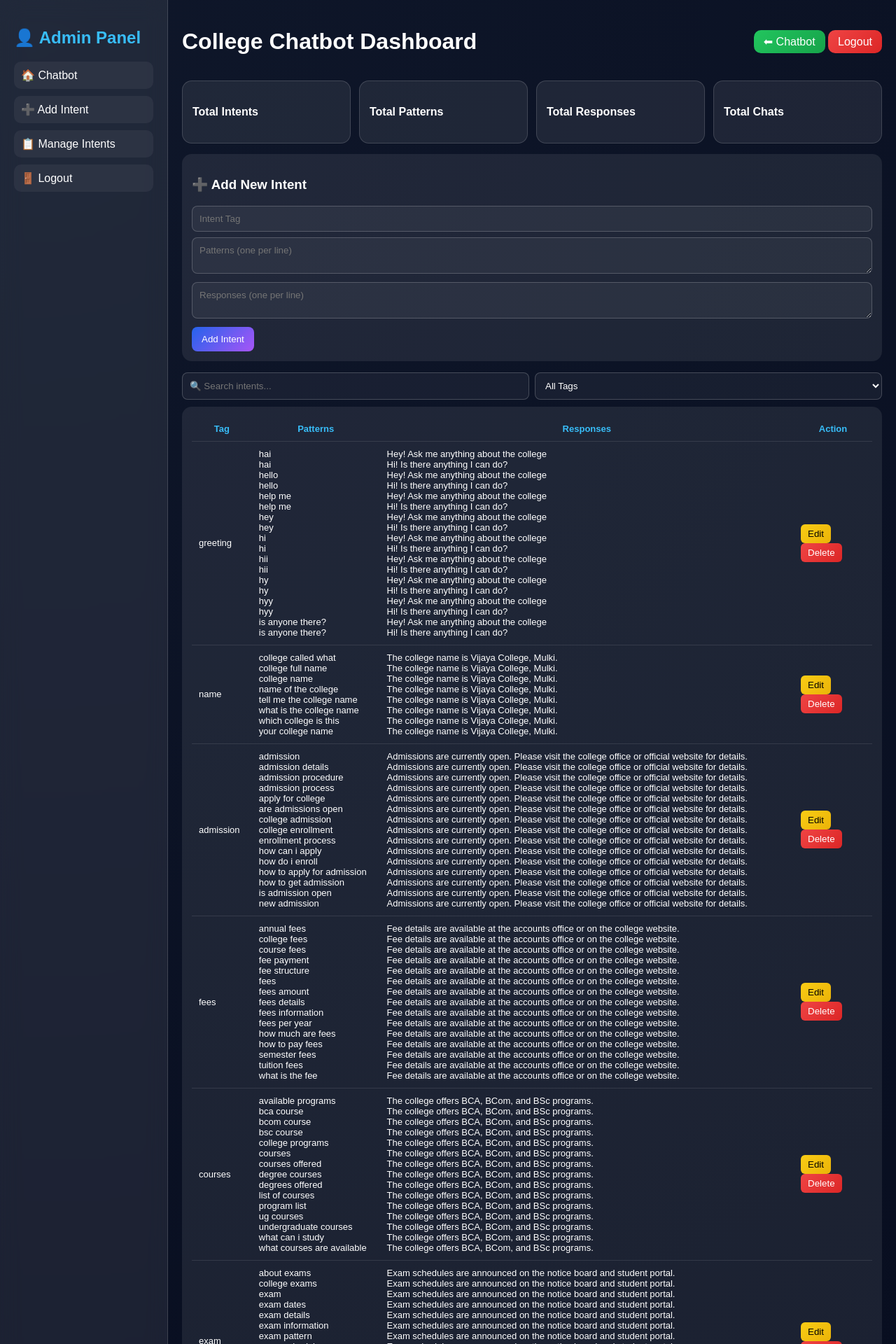
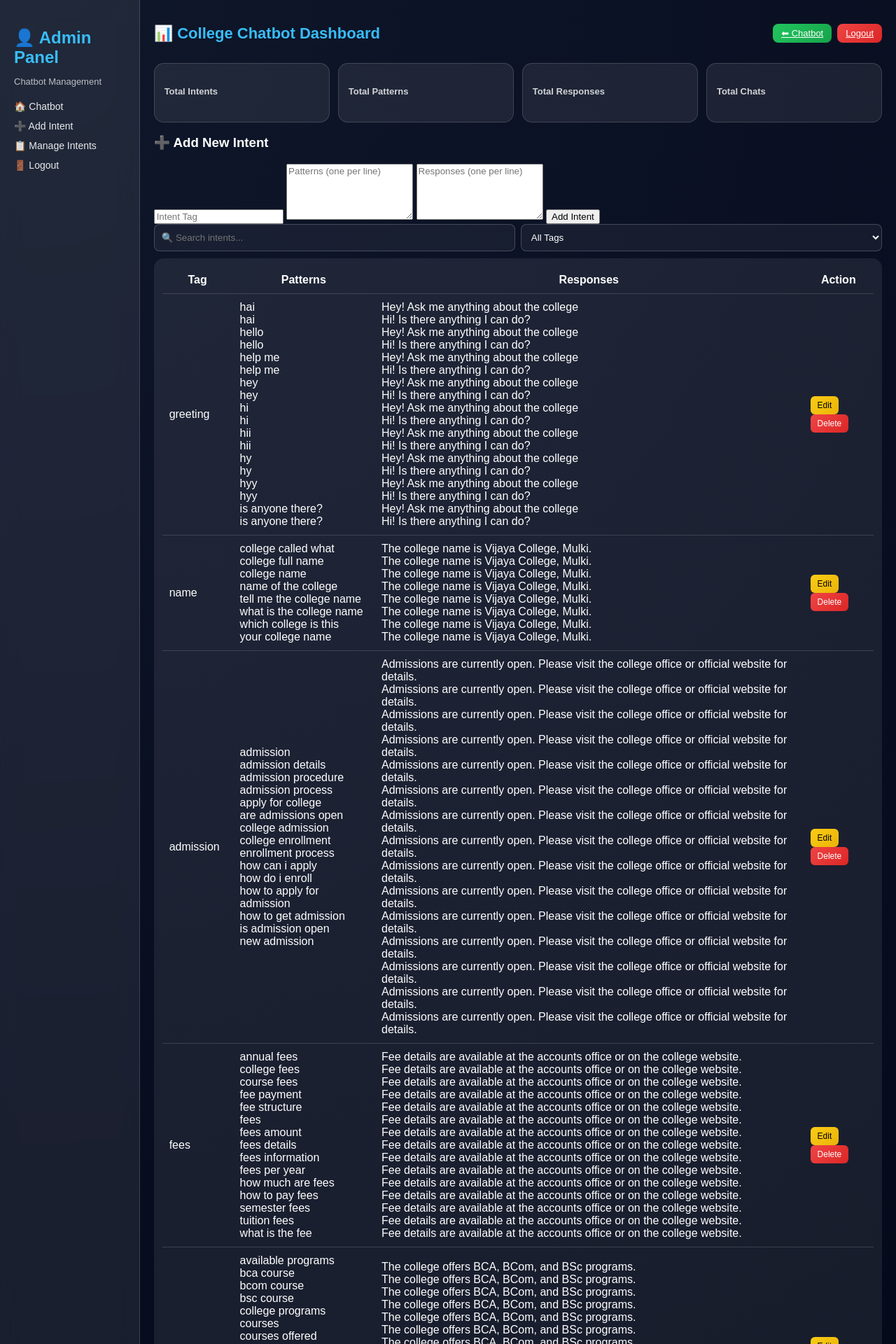
Before and after one commit to saliankishan/college-chatbot, a Flask app: page /admin in a window 1280 px wide. Shown: the top 1920 px of the page at 70% size. Run offline with Flask 3, Linux system fonts and the light colour scheme; a user stored in the database is signed in; data comes from the database, SQL or seed files in the repository.

Commit message:
Update admin.html

```diff
--- a/templates/admin.html
+++ b/templates/admin.html
@@ -3,127 +3,52 @@
 <head>
 <meta charset="UTF-8">
 <meta name="viewport" content="width=device-width, initial-scale=1.0">
-<title>Admin Panel - College Chatbot</title>
+<title>Admin Dashboard - College Chatbot</title>
+<link rel="stylesheet" href="/static/style.css">
 
 <style>
-* { box-sizing: border-box; font-family: "Poppins", sans-serif; }
 
-body {
-    margin: 0;
-    background: radial-gradient(circle at top left, #0f172a, #020617);
-    color: white;
-}
-
-/* Layout */
-.container { display: flex; min-height: 100vh; }
-
-/* Sidebar */
-.sidebar {
-    width: 240px;
-    padding: 20px;
-    background: rgba(255, 255, 255, 0.08);
-    backdrop-filter: blur(16px);
-    border-right: 1px solid rgba(255,255,255,0.15);
-    transition: 0.3s;
-}
-
-.sidebar h2 { color: #38bdf8; }
-
-.sidebar a {
-    display: block;
-    margin: 10px 0;
-    padding: 10px;
-    border-radius: 10px;
-    text-decoration: none;
-    color: white;
-    background: rgba(255,255,255,0.05);
-}
-.sidebar a:hover { background: linear-gradient(135deg,#2563eb,#a855f7); }
-
-/* Mobile Sidebar Button */
-.menu-btn {
-    display: none;
-    position: fixed;
-    top: 12px;
-    left: 12px;
-    z-index: 1000;
-    background: linear-gradient(135deg,#2563eb,#a855f7);
-    border: none;
-    color: white;
-    padding: 8px 12px;
-    border-radius: 8px;
-    font-size: 18px;
-}
-
-/* Main */
-.main { flex: 1; padding: 20px; overflow-x: hidden; }
-
-.header {
+/* Extra admin UI styles */
+.dashboard-header {
     display: flex;
     flex-wrap: wrap;
     gap: 10px;
     justify-content: space-between;
     align-items: center;
+    margin-bottom: 15px;
 }
 
-.btn {
-    padding: 8px 14px;
-    border-radius: 10px;
-    border: none;
-    cursor: pointer;
-    text-decoration: none;
-    color: white;
-}
-.btn-back { background: linear-gradient(135deg,#22c55e,#16a34a); }
-.btn-logout { background: linear-gradient(135deg,#ef4444,#dc2626); }
-
-/* Cards */
-.cards {
-    display: grid;
-    grid-template-columns: repeat(auto-fit, minmax(160px, 1fr));
-    gap: 12px;
-    margin: 15px 0;
-}
-.card {
-    padding: 14px;
-    border-radius: 14px;
-    background: rgba(255,255,255,0.08);
-    border: 1px solid rgba(255,255,255,0.15);
-}
-.card p { font-size: 20px; color: #38bdf8; }
-
-/* Form */
-.form-box {
-    padding: 14px;
-    border-radius: 14px;
-    background: rgba(255,255,255,0.08);
-    margin-bottom: 16px;
-}
-.form-box input, .form-box textarea {
-    width: 100%;
-    padding: 10px;
-    margin-bottom: 8px;
-    border-radius: 8px;
-    border: 1px solid rgba(255,255,255,0.2);
-    background: rgba(255,255,255,0.05);
-    color: white;
-}
-.form-box button {
-    padding: 10px 14px;
-    border-radius: 8px;
-    border: none;
-    background: linear-gradient(135deg,#2563eb,#a855f7);
-    color: white;
+.dashboard-header h1 {
+    font-size: 22px;
+    color: #38bdf8;
 }
 
-/* Search */
+.dashboard-actions {
+    display: flex;
+    gap: 8px;
+}
+
+.btn-danger {
+    background: linear-gradient(135deg,#ef4444,#dc2626);
+}
+
+.btn-success {
+    background: linear-gradient(135deg,#22c55e,#16a34a);
+}
+
+.form-box textarea {
+    min-height: 80px;
+}
+
 .search-box {
     display: flex;
     flex-wrap: wrap;
     gap: 8px;
     margin-bottom: 10px;
 }
-.search-box input, .search-box select {
+
+.search-box input,
+.search-box select {
     flex: 1;
     padding: 10px;
     border-radius: 8px;
@@ -132,37 +57,21 @@ body {
     color: white;
 }
 
-/* Table Responsive */
-.table-box {
-    padding: 14px;
-    border-radius: 14px;
-    background: rgba(255,255,255,0.08);
-    overflow-x: auto;   /* important for mobile */
+.action-btn {
+    padding: 6px 10px;
+    border-radius: 6px;
+    border: none;
+    font-size: 12px;
+    cursor: pointer;
 }
-
-table {
-    width: 100%;
-    border-collapse: collapse;
-    font-size: 13px;
-    min-width: 700px; /* forces horizontal scroll on mobile */
-}
-th, td {
-    padding: 10px;
-    border-bottom: 1px solid rgba(255,255,255,0.1);
-}
-th { color: #38bdf8; }
 
 .edit-btn {
     background: linear-gradient(135deg,#facc15,#eab308);
-    border: none;
-    padding: 6px 10px;
-    border-radius: 6px;
+    color: black;
 }
+
 .delete-btn {
     background: linear-gradient(135deg,#ef4444,#dc2626);
-    border: none;
-    padding: 6px 10px;
-    border-radius: 6px;
     color: white;
 }
 
@@ -176,7 +85,9 @@ th { color: #38bdf8; }
     backdrop-filter: blur(4px);
     justify-content: center;
     align-items: center;
+    z-index: 9999;
 }
+
 .modal-box {
     width: 90%;
     max-width: 420px;
@@ -186,69 +97,38 @@ th { color: #38bdf8; }
     border: 1px solid rgba(255,255,255,0.2);
 }
 
-/* 📱 MOBILE RESPONSIVE */
-@media (max-width: 768px) {
-
-    .menu-btn {
-        display: block;
-    }
-
-    .sidebar {
-        position: fixed;
-        left: -260px;
-        top: 0;
-        height: 100%;
-        z-index: 999;
-    }
-
-    .sidebar.show {
-        left: 0;
-    }
-
-    .main {
-        padding: 15px;
-        padding-top: 50px;
-    }
-
-    .header h1 {
-        font-size: 20px;
-    }
-
-    .btn {
-        font-size: 13px;
-        padding: 6px 10px;
-    }
-
-    .card p {
-        font-size: 18px;
-    }
-}
 </style>
 </head>
 <body>
 
 <button class="menu-btn" onclick="toggleAdminSidebar()">☰</button>
 
-<div class="container">
+<div class="app">
 
+<!-- Sidebar -->
 <div class="sidebar" id="adminSidebar">
     <h2>👤 Admin Panel</h2>
-    <a href="/">🏠 Chatbot</a>
-    <a href="#add">➕ Add Intent</a>
-    <a href="#list">📋 Manage Intents</a>
-    <a href="/logout">🚪 Logout</a>
+    <p>Chatbot Management</p>
+    <ul>
+        <li><a href="/" style="color:white;text-decoration:none;">🏠 Chatbot</a></li>
+        <li><a href="#add" style="color:white;text-decoration:none;">➕ Add Intent</a></li>
+        <li><a href="#list" style="color:white;text-decoration:none;">📋 Manage Intents</a></li>
+        <li><a href="/logout" style="color:white;text-decoration:none;">🚪 Logout</a></li>
+    </ul>
 </div>
 
-<div class="main">
+<!-- Main Dashboard -->
+<div class="dashboard">
 
-<div class="header">
-    <h1>College Chatbot Dashboard</h1>
-    <div>
-        <a href="/" class="btn btn-back">⬅ Chatbot</a>
-        <a href="/logout" class="btn btn-logout">Logout</a>
+<div class="dashboard-header">
+    <h1>📊 College Chatbot Dashboard</h1>
+    <div class="dashboard-actions">
+        <a href="/" class="btn btn-success">⬅ Chatbot</a>
+        <a href="/logout" class="btn btn-danger">Logout</a>
     </div>
 </div>
 
+<!-- Analytics Cards -->
 <div class="cards">
     <div class="card"><h4>Total Intents</h4><p>{{ total_intents }}</p></div>
     <div class="card"><h4>Total Patterns</h4><p>{{ total_patterns }}</p></div>
@@ -256,6 +136,7 @@ th { color: #38bdf8; }
     <div class="card"><h4>Total Chats</h4><p>{{ total_chats }}</p></div>
 </div>
 
+<!-- Add Intent -->
 <div class="form-box" id="add">
     <h3>➕ Add New Intent</h3>
     <form method="post">
@@ -267,6 +148,7 @@ th { color: #38bdf8; }
     </form>
 </div>
 
+<!-- Search & Filter -->
 <div class="search-box">
     <input type="text" id="searchBox" placeholder="🔍 Search intents...">
     <select id="filterSelect">
@@ -277,6 +159,7 @@ th { color: #38bdf8; }
     </select>
 </div>
 
+<!-- Intent Table -->
 <div class="table-box" id="list">
 <table id="intentTable">
 <tr>
@@ -292,11 +175,15 @@ th { color: #38bdf8; }
     <td style="white-space: pre-line;">{{ intent[2] }}</td>
     <td style="white-space: pre-line;">{{ intent[3] }}</td>
     <td>
-        <button class="edit-btn" onclick="openEditModal('{{ intent[0] }}','{{ intent[1] }}',`{{ intent[2] }}`,`{{ intent[3] }}`)">Edit</button>
+        <button class="action-btn edit-btn"
+        onclick="openEditModal('{{ intent[0] }}','{{ intent[1] }}',`{{ intent[2] }}`,`{{ intent[3] }}`)">
+        Edit
+        </button>
+
         <form method="post" style="display:inline;">
             <input type="hidden" name="action" value="delete">
             <input type="hidden" name="intent_id" value="{{ intent[0] }}">
-            <button class="delete-btn">Delete</button>
+            <button class="action-btn delete-btn">Delete</button>
         </form>
     </td>
 </tr>
@@ -307,18 +194,22 @@ th { color: #38bdf8; }
 </div>
 </div>
 
+<!-- Edit Modal -->
 <div id="editModal">
 <div class="modal-box">
-<h3>Edit Intent</h3>
+<h3>✏️ Edit Intent</h3>
+
 <form method="post">
 <input type="hidden" name="action" value="edit">
 <input type="hidden" name="intent_id" id="editIntentId">
+
 <input type="text" name="tag" id="editTag" required>
 <textarea name="patterns" id="editPatterns" required></textarea>
 <textarea name="responses" id="editResponses" required></textarea>
-<div style="text-align:right;">
-<button type="button" onclick="closeEditModal()">Cancel</button>
-<button type="submit">Update</button>
+
+<div style="text-align:right;margin-top:10px;">
+<button type="button" class="btn btn-danger" onclick="closeEditModal()">Cancel</button>
+<button type="submit" class="btn">Update</button>
 </div>
 </form>
 </div>
@@ -328,6 +219,7 @@ th { color: #38bdf8; }
 function toggleAdminSidebar() {
     document.getElementById("adminSidebar").classList.toggle("show");
 }
+
 function openEditModal(id, tag, patterns, responses) {
     document.getElementById("editIntentId").value = id;
     document.getElementById("editTag").value = tag;
@@ -335,9 +227,34 @@ function openEditModal(id, tag, patterns, responses) {
     document.getElementById("editResponses").value = responses;
     document.getElementById("editModal").style.display = "flex";
 }
+
 function closeEditModal() {
     document.getElementById("editModal").style.display = "none";
 }
+
+// Search & Filter
+const searchBox = document.getElementById("searchBox");
+const filterSelect = document.getElementById("filterSelect");
+const table = document.getElementById("intentTable");
+const rows = table.getElementsByTagName("tr");
+
+function filterIntents() {
+    const searchText = searchBox.value.toLowerCase();
+    const filterTag = filterSelect.value.toLowerCase();
+
+    for (let i = 1; i < rows.length; i++) {
+        const tag = rows[i].cells[0].innerText.toLowerCase();
+        const patterns = rows[i].cells[1].innerText.toLowerCase();
+        const responses = rows[i].cells[2].innerText.toLowerCase();
+
+        const matchesSearch = tag.includes(searchText) || patterns.includes(searchText) || responses.includes(searchText);
+        const matchesFilter = filterTag === "" || tag === filterTag;
+
+        rows[i].style.display = (matchesSearch && matchesFilter) ? "" : "none";
+    }
+}
+searchBox.addEventListener("keyup", filterIntents);
+filterSelect.addEventListener("change", filterIntents);
 </script>
 
 </body>
```
